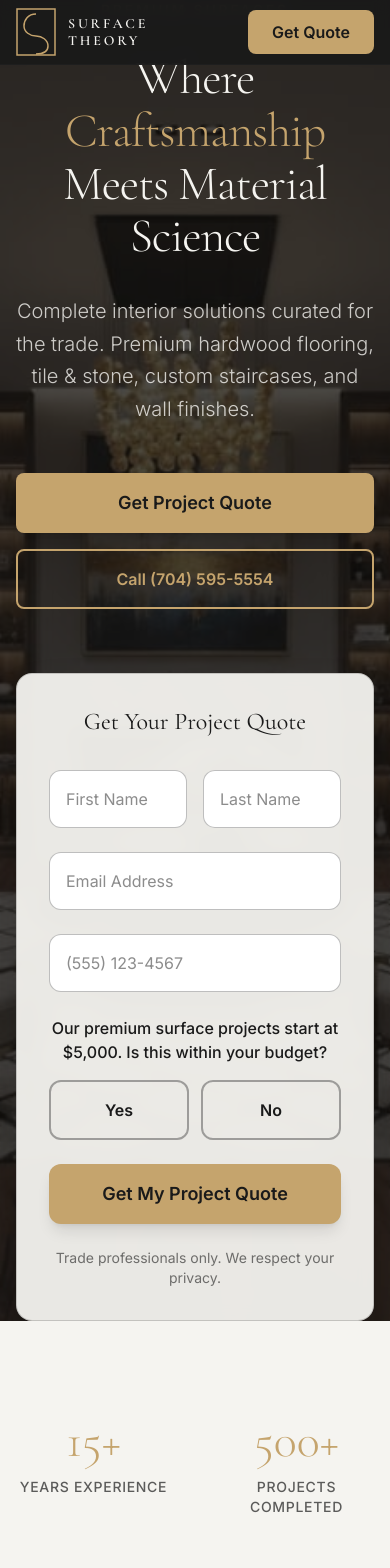
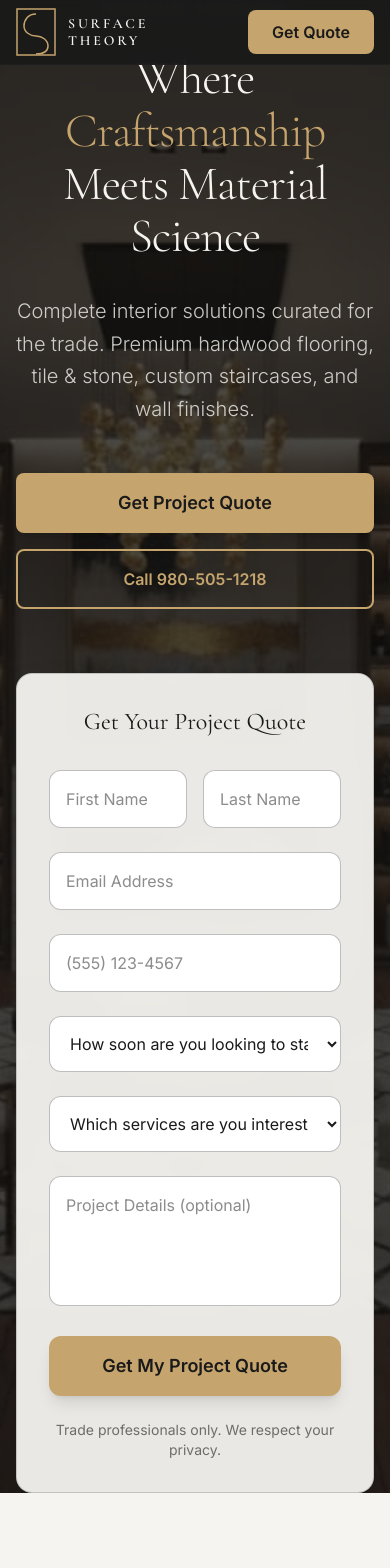
Before and after one commit to Landing-Pages-Websites/surface-theory-landing, a Next.js app: page / in a window 390 px wide. Shown: the top 1568 px of the page. Built offline with nearby package versions, Linux system fonts and the light colour scheme.

Commit message:
Fix form fields and phone number per Anthony's requirements

```diff
--- a/src/app/page.tsx
+++ b/src/app/page.tsx
@@ -4,8 +4,8 @@ import { useState, useRef, useEffect } from "react";
 import { useTracking } from "@/hooks/useTracking";
 import { useMegaLeadForm } from "@/hooks/useMegaLeadForm";
 
-const PHONE = "(704) 595-5554";
-const PHONE_HREF = "tel:7045955554";
+const PHONE = "980-505-1218";
+const PHONE_HREF = "tel:9805051218";
 
 // Professional reveal animation component
 function Reveal({ children, delay = 0, className = "" }: { children: React.ReactNode; delay?: number; className?: string }) {
@@ -58,7 +58,9 @@ export default function SurfaceTheoryLanding() {
     lastName: '',
     email: '',
     phone: '',
-    budget: '',
+    timeline: '',
+    services: '',
+    projectDetails: '',
   });
   const [isSubmitted, setIsSubmitted] = useState(false);
   const [error, setError] = useState('');
@@ -93,8 +95,13 @@ export default function SurfaceTheoryLanding() {
       return;
     }
 
-    if (!formData.budget) {
-      setError("Please select a budget option");
+    if (!formData.timeline) {
+      setError("Please select your project timeline");
+      return;
+    }
+
+    if (!formData.services) {
+      setError("Please select which services you're interested in");
       return;
     }
 
@@ -104,7 +111,9 @@ export default function SurfaceTheoryLanding() {
         lastName: formData.lastName,
         email: formData.email,
         phone: formData.phone,
-        budget: formData.budget,
+        timeline: formData.timeline,
+        services: formData.services,
+        projectDetails: formData.projectDetails,
       });
 
       if (result.ok) {
@@ -257,38 +266,50 @@ export default function SurfaceTheoryLanding() {
                       required
                     />
 
-                    <div className="space-y-4">
-                      <p className="text-surface-dark font-medium text-center">
-                        Our premium surface projects start at $5,000. Is this within your budget?
-                      </p>
-                      <div className="flex gap-3">
-                        <label className="flex-1 cursor-pointer">
-                          <input
-                            type="radio"
-                            name="budget"
-                            value="yes"
-                            onChange={(e) => setFormData({...formData, budget: e.target.value})}
-                            className="sr-only peer"
-                            required
-                          />
-                          <div className="peer-checked:bg-brass peer-checked:border-brass peer-checked:text-surface-dark border-2 border-surface-light/40 text-surface-dark rounded-xl py-4 text-center font-semibold transition-all hover:border-brass">
-                            Yes
-                          </div>
-                        </label>
-                        <label className="flex-1 cursor-pointer">
-                          <input
-                            type="radio"
-                            name="budget"
-                            value="no"
-                            onChange={(e) => setFormData({...formData, budget: e.target.value})}
-                            className="sr-only peer"
-                          />
-                          <div className="peer-checked:bg-brass peer-checked:border-brass peer-checked:text-surface-dark border-2 border-surface-light/40 text-surface-dark rounded-xl py-4 text-center font-semibold transition-all hover:border-brass">
-                            No
-                          </div>
-                        </label>
-                      </div>
-                    </div>
+                    <select
+                      name="timeline"
+                      value={formData.timeline}
+                      onChange={(e) => setFormData({...formData, timeline: e.target.value})}
+                      className="w-full px-4 py-4 border border-surface-light/30 rounded-xl bg-white focus:outline-none focus:ring-2 focus:ring-brass focus:border-transparent text-surface-dark"
+                      required
+                    >
+                      <option value="">How soon are you looking to start your project?</option>
+                      <option value="immediately">Immediately</option>
+                      <option value="1-3months">1-3 months</option>
+                      <option value="3-6months">3-6 months</option>
+                      <option value="6+months">6+ months</option>
+                      <option value="justExploring">Just Exploring</option>
+                    </select>
+
+                    <select
+                      name="services"
+                      value={formData.services}
+                      onChange={(e) => setFormData({...formData, services: e.target.value})}
+                      className="w-full px-4 py-4 border border-surface-light/30 rounded-xl bg-white focus:outline-none focus:ring-2 focus:ring-brass focus:border-transparent text-surface-dark"
+                      required
+                    >
+                      <option value="">Which services are you interested in?</option>
+                      <option value="hardwoodFlooring">Hardwood Flooring</option>
+                      <option value="tileStone">Tile & Stone</option>
+                      <option value="staircases">Staircases</option>
+                      <option value="interiorTrim">Interior Trim</option>
+                      <option value="wallFinishes">Wall Finishes</option>
+                      <option value="decking">Decking</option>
+                      <option value="cabinetCAD">Cabinet CAD</option>
+                      <option value="finishPackages">Finish Packages</option>
+                      <option value="garageRemodeling">Garage Remodeling</option>
+                      <option value="multipleServices">Multiple Services</option>
+                      <option value="other">Other</option>
+                    </select>
+
+                    <textarea
+                      name="projectDetails"
+                      placeholder="Project Details (optional)"
+                      value={formData.projectDetails}
+                      onChange={(e) => setFormData({...formData, projectDetails: e.target.value})}
+                      rows={4}
+                      className="w-full px-4 py-4 border border-surface-light/30 rounded-xl bg-white focus:outline-none focus:ring-2 focus:ring-brass focus:border-transparent text-surface-dark placeholder:text-surface-dark/50 resize-none"
+                    />
 
                     {error && (
                       <div className="text-red-600 text-sm bg-red-50 p-4 rounded-xl border border-red-200">
```
